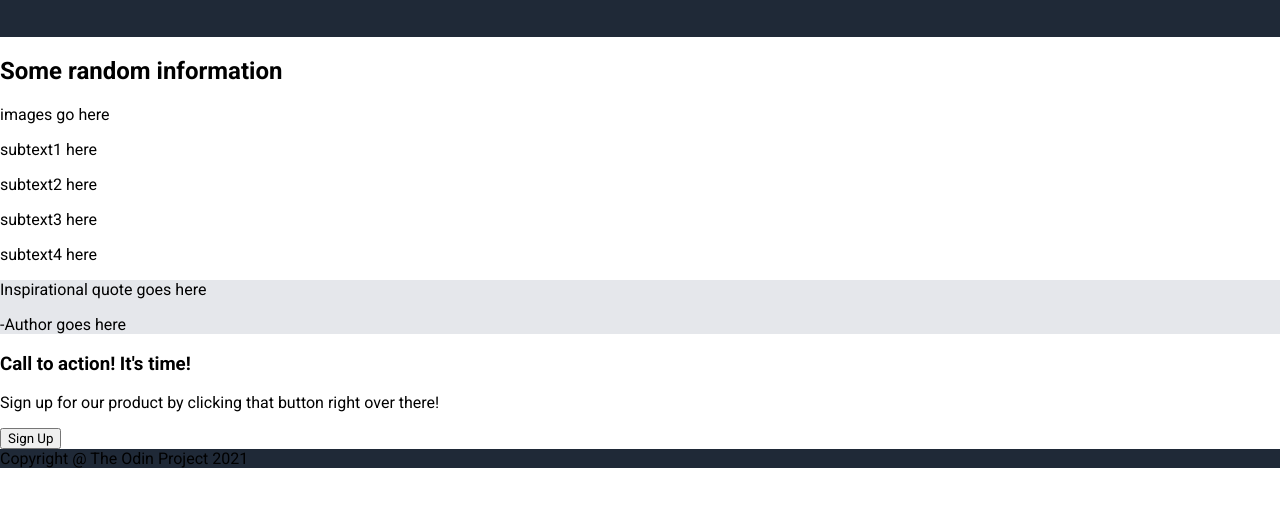
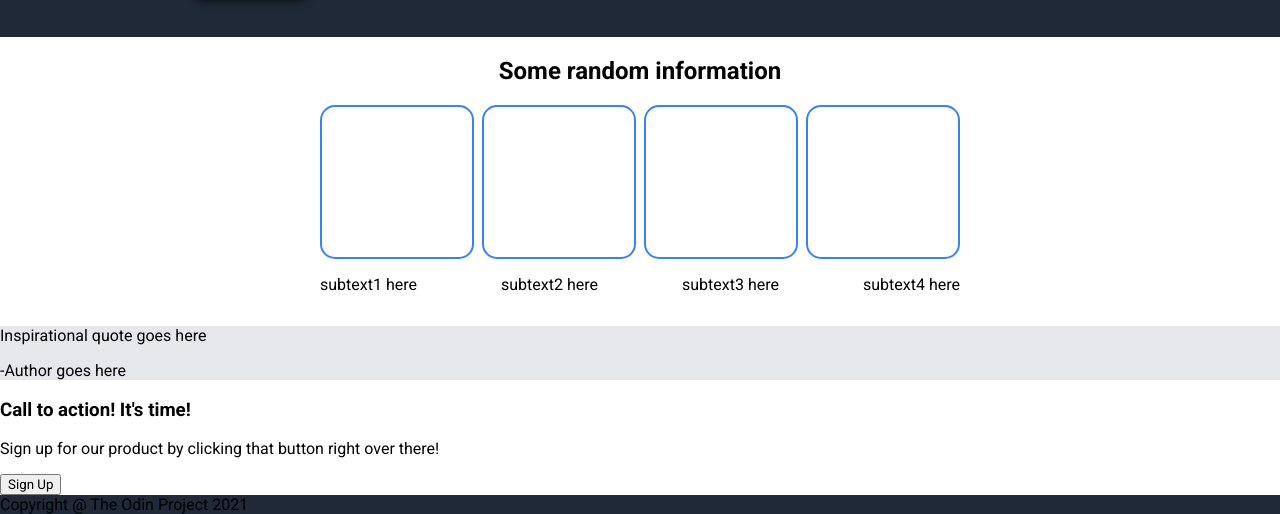
Before and after one commit to adowns393-git/odin_landing_page, a plain HTML site: page index.html in a window 1280 px wide. Shown: the part 291-805 px from the top of the page. Drawn offline with Linux system fonts and the light colour scheme.

Commit message:
added borders to images

```diff
--- a/index.html
+++ b/index.html
@@ -27,7 +27,7 @@
                 <button class="title_button">Sign Up</button>
             </div>
             <div class="title_image">
-                Image goes here
+                <p>Placeholder Image</p>
             </div>
         </div>
     </div>
@@ -37,7 +37,10 @@
                 <h2>Some random information</h1>
             </div>
             <div class="info_images">
-                images go here
+                <div class="info_image"></div>
+                <div class="info_image"></div>
+                <div class="info_image"></div>
+                <div class="info_image"></div>
             </div>
             <div class="info_images_subtext">
                 <p>subtext1 here</p>
--- a/style.css
+++ b/style.css
@@ -50,9 +50,15 @@ body {
 }
 
 .title_info {
-    margin-right: 50%;
+    margin-right: 20%;
 }
 
+.title_image {
+    height: 200px;
+    width: 1000px;
+    background-color: grey;
+    text-align: center;
+}
 .title_text {
     font: 48px;
     font-weight: extra-bold;
@@ -76,3 +82,30 @@ body {
     color: #f9faf8;
     box-shadow: black 2px 2px 10px;
 }
+
+.info {
+    margin-left: 25%;
+    margin-right: 25%;
+}
+
+.info_images {
+    display: flex;
+    justify-content: space-between;
+}
+
+.info_image {
+    border: 2px solid #3882f6;
+    width: 150px;
+    height: 150px;
+    border-radius: 15px;
+}
+
+.info_title {
+    text-align: center;
+}
+
+.info_images_subtext {
+    display: flex;
+    justify-content: space-between;
+    text-align: center;
+}
```
